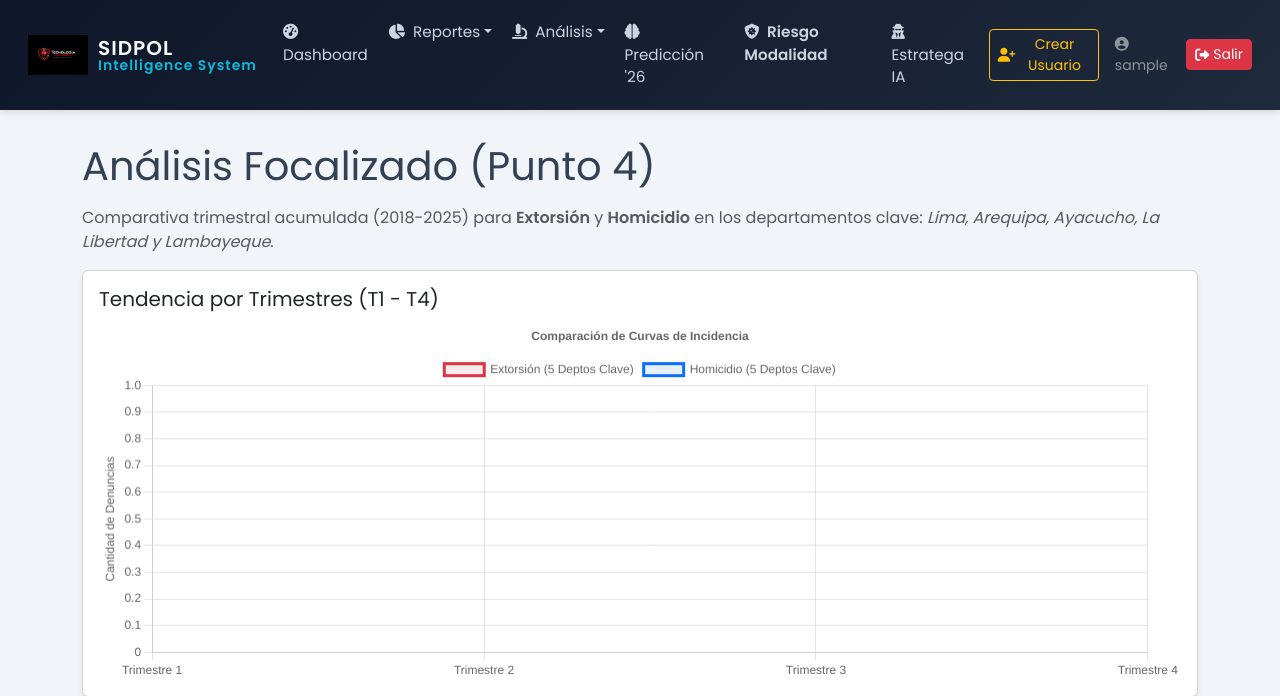
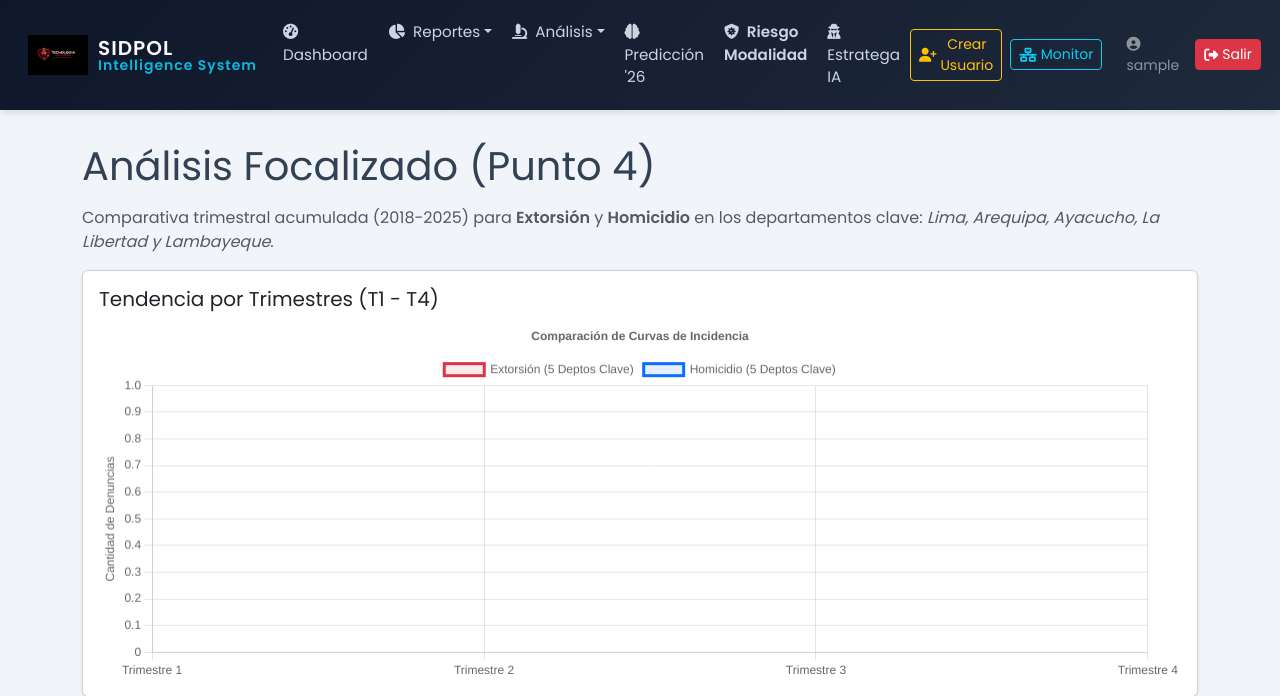
Before and after one commit to Rihuall-star/sidpol-backend, a Flask app: page /comparativa-foco in a window 1280 px wide. Shown: the top 696 px of the page. Run offline with Flask 3, Linux system fonts and the light colour scheme; the visitor is signed in with stand-in values (Sample User, id 1); data that the repository does not hold is empty.

Commit message:
Fix: Subiendo archivo visual faltante Monitor

```diff
--- a/templates/base.html
+++ b/templates/base.html
@@ -137,6 +137,9 @@
                         <a href="{{ url_for('crear_usuario') }}" class="btn btn-sm btn-outline-warning d-flex align-items-center" title="Crear Nuevo Usuario">
                             <i class="fas fa-user-plus me-1"></i> <span class="d-none d-lg-inline">Crear Usuario</span>
                         </a>
+                        <a href="{{ url_for('usuarios_activos') }}" class="btn btn-sm btn-outline-info d-flex align-items-center me-2" title="Auditoría">
+                            <i class="fas fa-network-wired me-1"></i> <span class="d-none d-lg-inline">Monitor</span>
+                        </a>
 
                         <div class="text-white-50 small mx-2 d-none d-lg-block">
                             <i class="fas fa-user-circle"></i>
```
